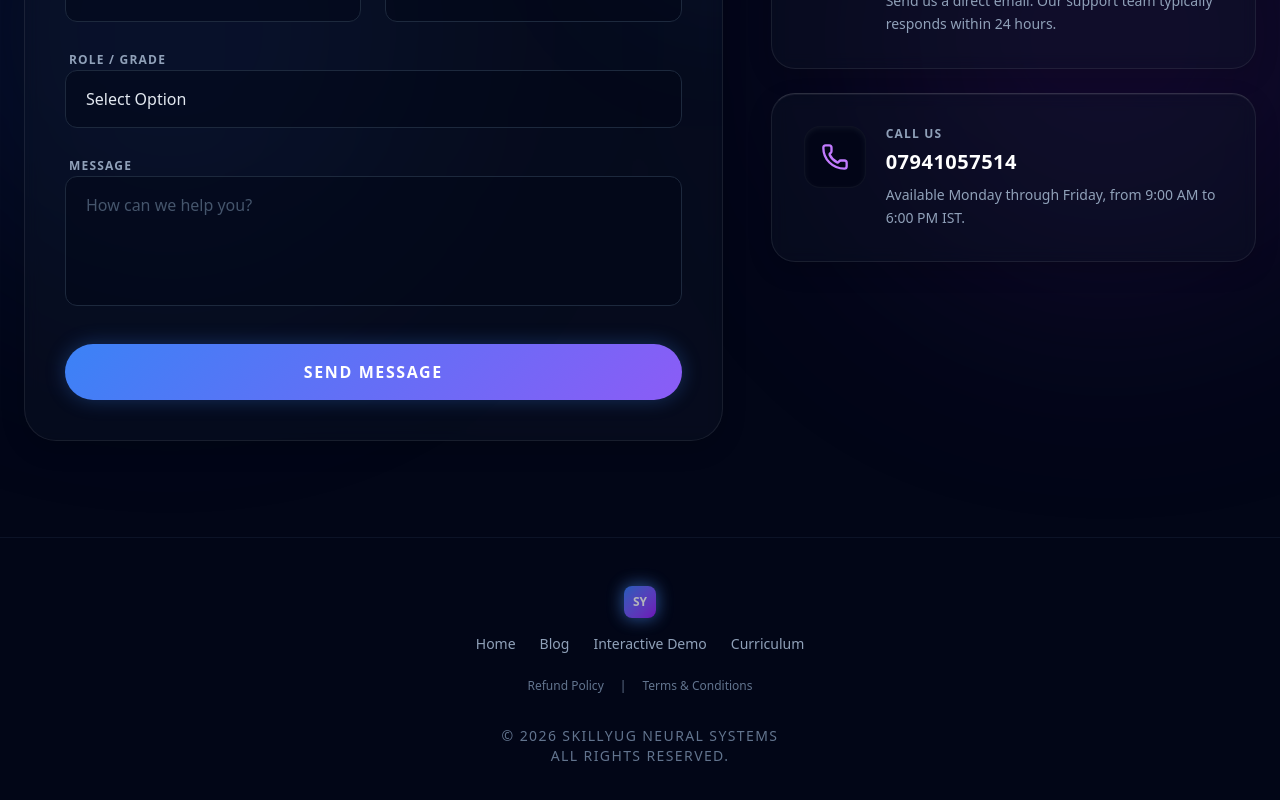
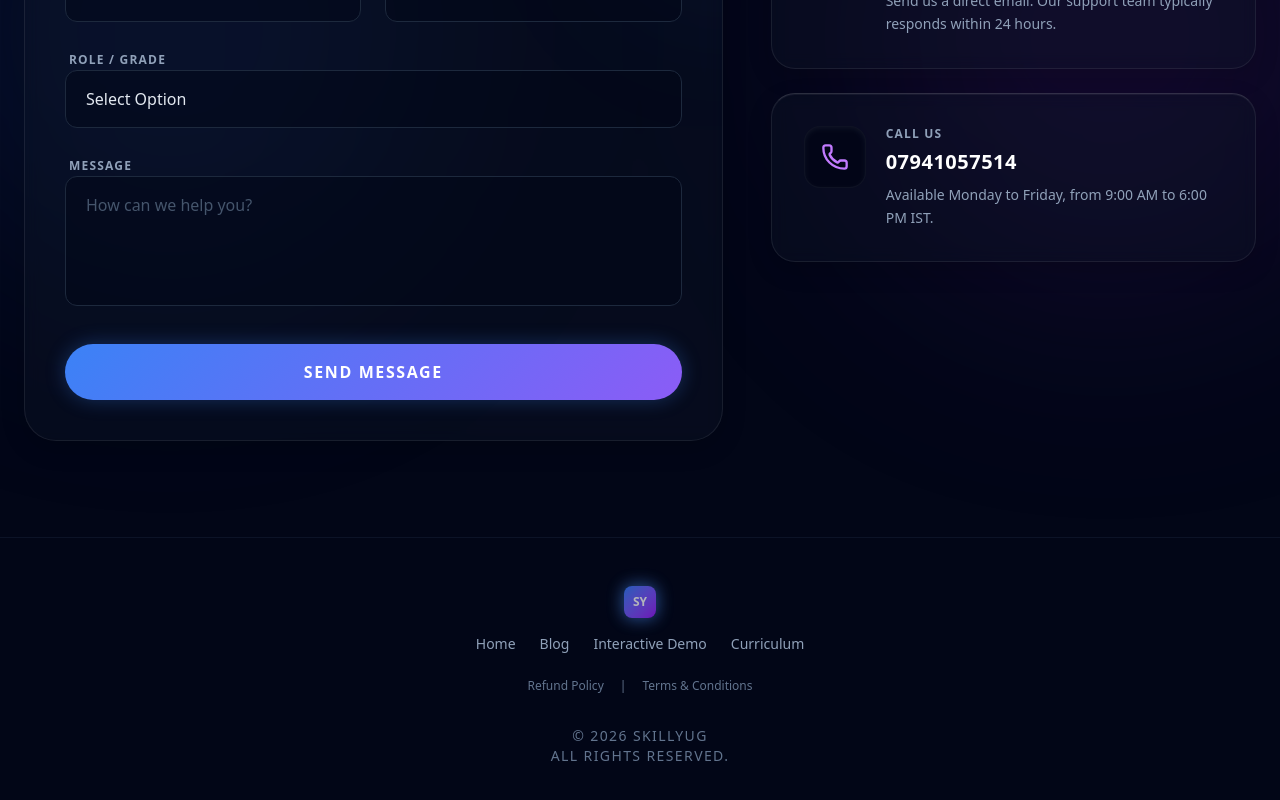
Before and after one commit to parv43/skillyugweb, a Next.js app: page / in a window 1280 px wide. Shown: the part 8883-9683 px from the top of the page. Built offline with nearby package versions, Linux system fonts and the light colour scheme.

Commit message:
Update footer branding and contact copy

```diff
--- a/src/app/page.tsx
+++ b/src/app/page.tsx
@@ -101,7 +101,7 @@
         </div>
 
         <p className="text-sm font-mono text-slate-500 tracking-widest text-center">
-          © 2026 SKILLYUG NEURAL SYSTEMS<br />
+          © 2026 SKILLYUG<br />
           ALL RIGHTS RESERVED.
         </p>
       </footer>
--- a/src/components/ContactUs.tsx
+++ b/src/components/ContactUs.tsx
@@ -114,7 +114,7 @@
                 <div>
                   <h3 className="text-xs uppercase tracking-widest text-slate-400 font-bold mb-1.5">Call Us</h3>
                   <p className="text-base md:text-xl font-bold text-white tracking-wide break-all">07941057514</p>
-                  <p className="text-sm text-slate-400 mt-2 font-medium leading-relaxed">Available Monday through Friday, from 9:00 AM to 6:00 PM IST.</p>
+                  <p className="text-sm text-slate-400 mt-2 font-medium leading-relaxed">Available Monday to Friday, from 9:00 AM to 6:00 PM IST.</p>
                 </div>
               </div>
             </div>
```
